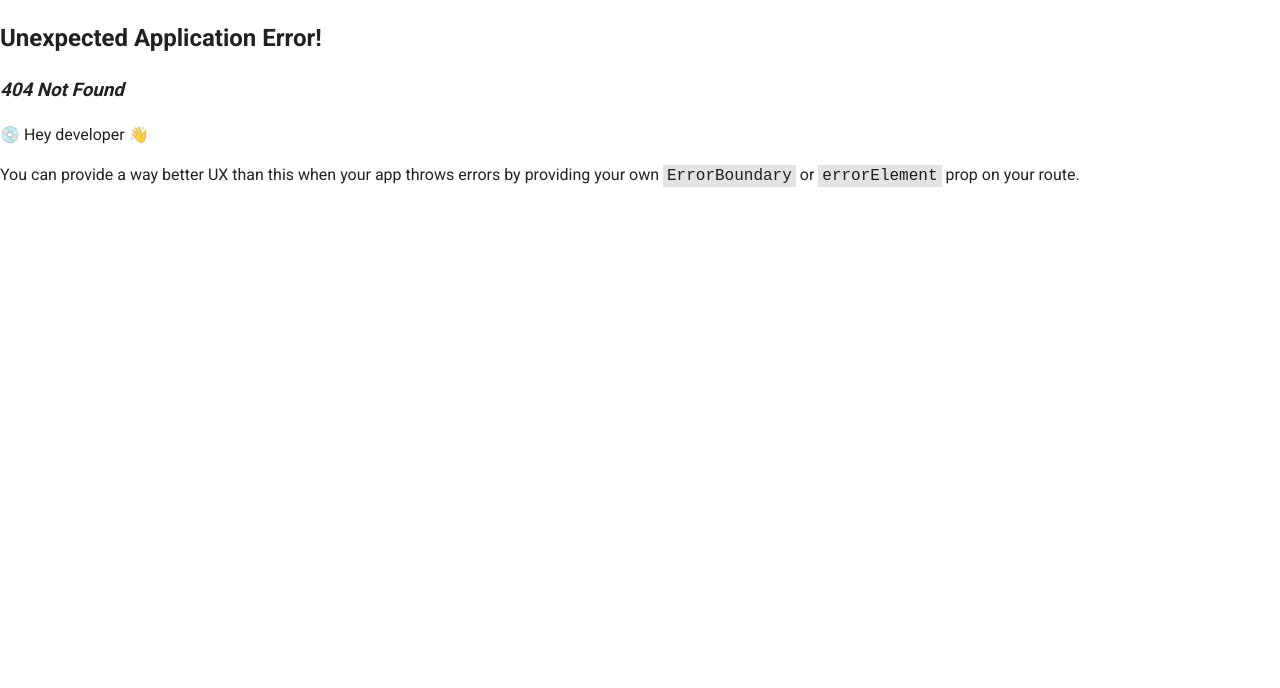
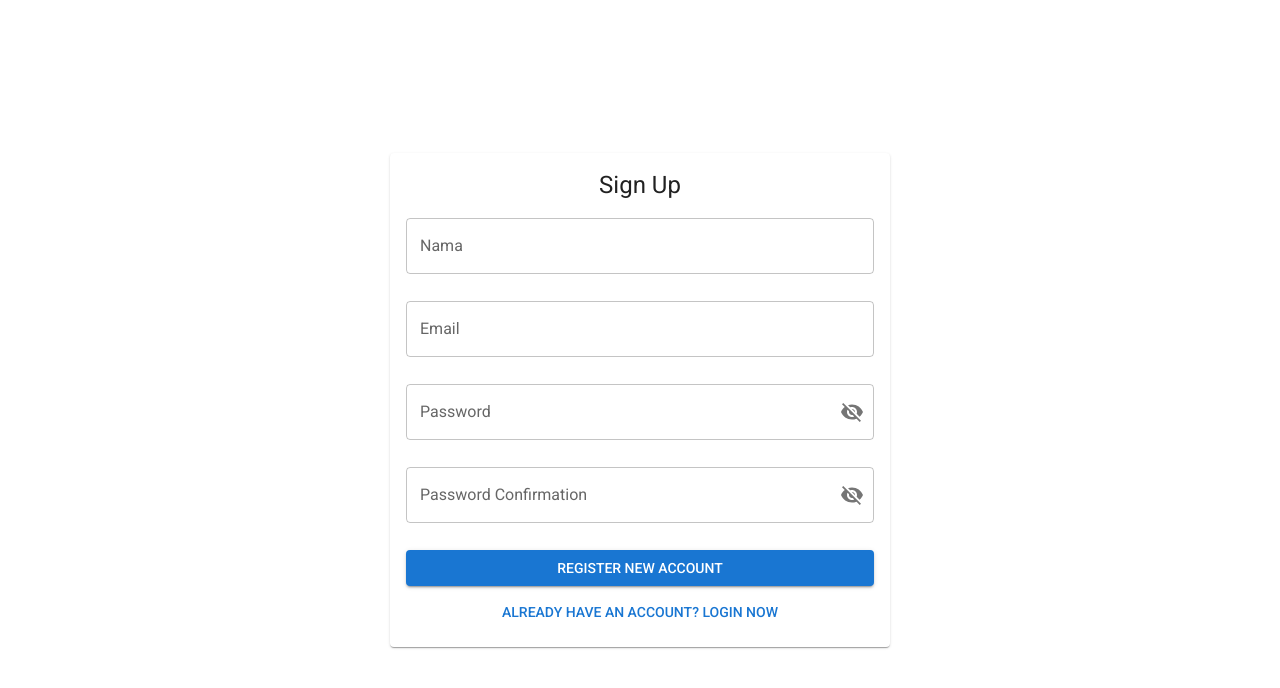
Before and after one commit to mA4rK0/project-management, a React (Vite) app in the folder project-management-frontend/: page /signup in a window 1280 px wide. Before the commit this address had no page. Shown: the top 688 px of the page. Built offline with nearby package versions, Linux system fonts and the light colour scheme.

Commit message:
feat: created sign up component

```diff
--- a/project-management-frontend/src/App.jsx
+++ b/project-management-frontend/src/App.jsx
@@ -6,6 +6,7 @@ import { createBrowserRouter, RouterProvider } from 'react-router';
 import authLoader from './components/layouts/AuthLayout/AuthLayout.loader';
 import sidebarLoader from './components/layouts/SidebarLayout/SidebarLayout.loader';
 import Login from './components/pages/Auth/Login';
+import SignUp from './components/pages/Auth/SignUp';
 import Dashboard from './components/pages/Dashboard';
 import Projects from './components/pages/Projects';
 import DetailProject from './components/pages/Projects/DetailProject';
@@ -27,6 +28,11 @@ const router = createBrowserRouter([
     path: '/login',
     loader: authLoader,
     element: <Login />,
+  },
+  {
+    path: '/signup',
+    loader: authLoader,
+    element: <SignUp />,
   },
   {
     path: '/projects',
--- a/project-management-frontend/src/components/pages/Auth/Login/Login.jsx
+++ b/project-management-frontend/src/components/pages/Auth/Login/Login.jsx
@@ -11,8 +11,10 @@ import services from '@/services';
 import session from '@/utils/session';
 
 const loginFormSchema = Yup.object({
-  email: Yup.string().email().required(),
-  password: Yup.string().required(),
+  email: Yup.string()
+    .required('Email is required')
+    .email('Email format is invalid'),
+  password: Yup.string().required('Password is required'),
 });
 
 const Login = () => {
--- /dev/null
+++ b/project-management-frontend/src/components/pages/Auth/SignUp/SignUp.jsx
@@ -0,0 +1,122 @@
+import { yupResolver } from '@hookform/resolvers/yup';
+import { Button, Paper, Stack, Typography } from '@mui/material';
+import { useState } from 'react';
+import { useForm } from 'react-hook-form';
+import { useNavigate } from 'react-router';
+import * as Yup from 'yup';
+
+import AuthLayout from '@/components/layouts/AuthLayout';
+import Dialog from '@/components/ui/Dialog';
+import TextField from '@/components/ui/Forms/TextField';
+import services from '@/services';
+
+const signUpSchema = Yup.object({
+  name: Yup.string().required('Name is required'),
+  email: Yup.string()
+    .required('Email is required')
+    .email('Email format is invalid'),
+  password: Yup.string().required('Password is required'),
+  confirmPassword: Yup.string()
+    .required('Password confirmation is required')
+    .oneOf([Yup.ref('password'), null], 'Password confirmation does not match'),
+});
+
+const SignUp = () => {
+  const [loading, setLoading] = useState(false);
+  const [openDialog, setOpenDialog] = useState(false);
+  const [dialogMessage, setDialogMessage] = useState({
+    title: '',
+    message: '',
+  });
+  const [dialogActions, setDialogActions] = useState([]);
+
+  const navigate = useNavigate();
+
+  const { control, handleSubmit } = useForm({
+    resolver: yupResolver(signUpSchema),
+  });
+
+  const onSubmit = async (formValues) => {
+    setLoading(true);
+    try {
+      await services.auth.signUp(formValues);
+      navigate('/login');
+    } catch (error) {
+      setOpenDialog(true);
+      setDialogMessage({
+        title: 'Oops...',
+        message: error?.response?.data?.message ?? 'Please try again.',
+      });
+      setDialogActions([
+        {
+          label: 'Okay',
+          onClick() {
+            setOpenDialog(false);
+          },
+        },
+      ]);
+    } finally {
+      setLoading(false);
+    }
+  };
+
+  return (
+    <AuthLayout>
+      <Paper
+        sx={{
+          padding: 2,
+          width: 500,
+        }}
+      >
+        <Typography
+          variant="h5"
+          component={'h1'}
+          align="center"
+          marginBottom={2}
+        >
+          Sign Up
+        </Typography>
+        <Stack
+          flexDirection={'column'}
+          gap={1}
+          component={'form'}
+          onSubmit={handleSubmit(onSubmit)}
+        >
+          <TextField id={'name'} label={'Nama'} control={control} name="name" />
+          <TextField
+            id={'email'}
+            label={'Email'}
+            control={control}
+            name="email"
+          />
+          <TextField
+            label={'Password'}
+            control={control}
+            name="password"
+            secureText
+          />
+          <TextField
+            label={'Password Confirmation'}
+            control={control}
+            name="confirmPassword"
+            secureText
+          />
+          <Button type="submit" variant="contained" loading={loading} fullWidth>
+            Register New Account
+          </Button>
+          <Button
+            type="button"
+            variant="text"
+            onClick={() => navigate('/login')}
+            fullWidth
+          >
+            Already have an account? Login now
+          </Button>
+        </Stack>
+      </Paper>
+      <Dialog open={openDialog} actions={dialogActions} {...dialogMessage} />
+    </AuthLayout>
+  );
+};
+
+export default SignUp;
--- /dev/null
+++ b/project-management-frontend/src/components/pages/Auth/SignUp/index.js
@@ -0,0 +1,3 @@
+import SignUp from './SignUp';
+
+export default SignUp;
--- /dev/null
+++ b/project-management-frontend/src/components/ui/Dialog/Dialog.jsx
@@ -0,0 +1,30 @@
+import {
+  Dialog as BaseDialog,
+  Button,
+  DialogActions,
+  DialogContent,
+  DialogContentText,
+  DialogTitle,
+} from '@mui/material';
+
+const Dialog = ({ open, onClose, title, message, actions }) => {
+  return (
+    <BaseDialog open={open} onClose={onClose}>
+      <DialogTitle>{title}</DialogTitle>
+      <DialogContent>
+        <DialogContentText>{message}</DialogContentText>
+      </DialogContent>
+      {actions && actions.length > 0 && (
+        <DialogActions>
+          {actions.map((item, idx) => (
+            <Button key={idx} onClick={item.onClick}>
+              {item.label}
+            </Button>
+          ))}
+        </DialogActions>
+      )}
+    </BaseDialog>
+  );
+};
+
+export default Dialog;
--- /dev/null
+++ b/project-management-frontend/src/components/ui/Dialog/index.js
@@ -0,0 +1,3 @@
+import Dialog from './Dialog';
+
+export default Dialog;
--- a/project-management-frontend/src/services/api/auth.js
+++ b/project-management-frontend/src/services/api/auth.js
@@ -4,6 +4,9 @@ const auth = {
   login(payload) {
     return network.post('/auth/login', payload);
   },
+  signup(payload) {
+    return network.post('/auth/register', payload);
+  },
 };
 
 export default auth;
```
